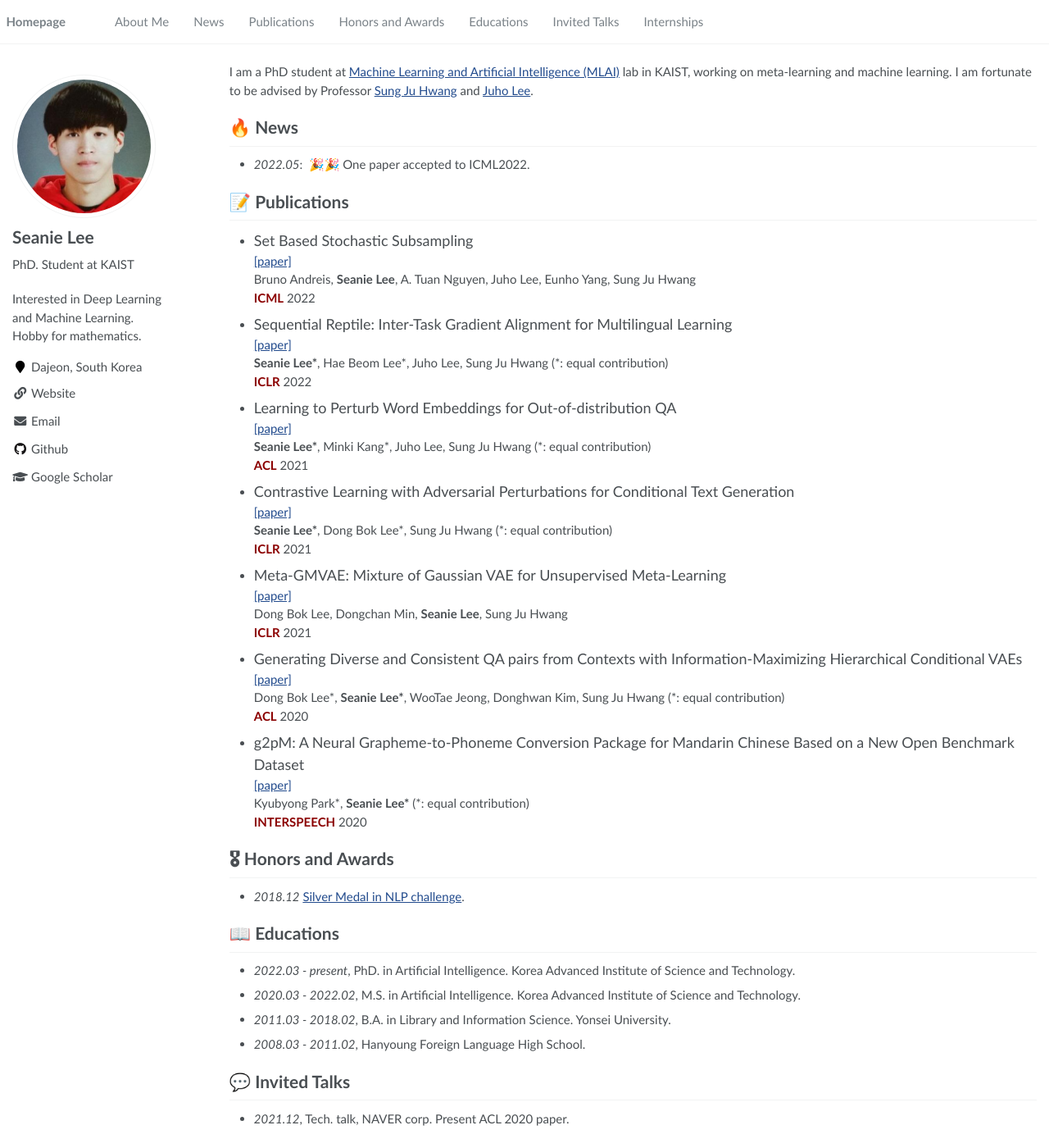
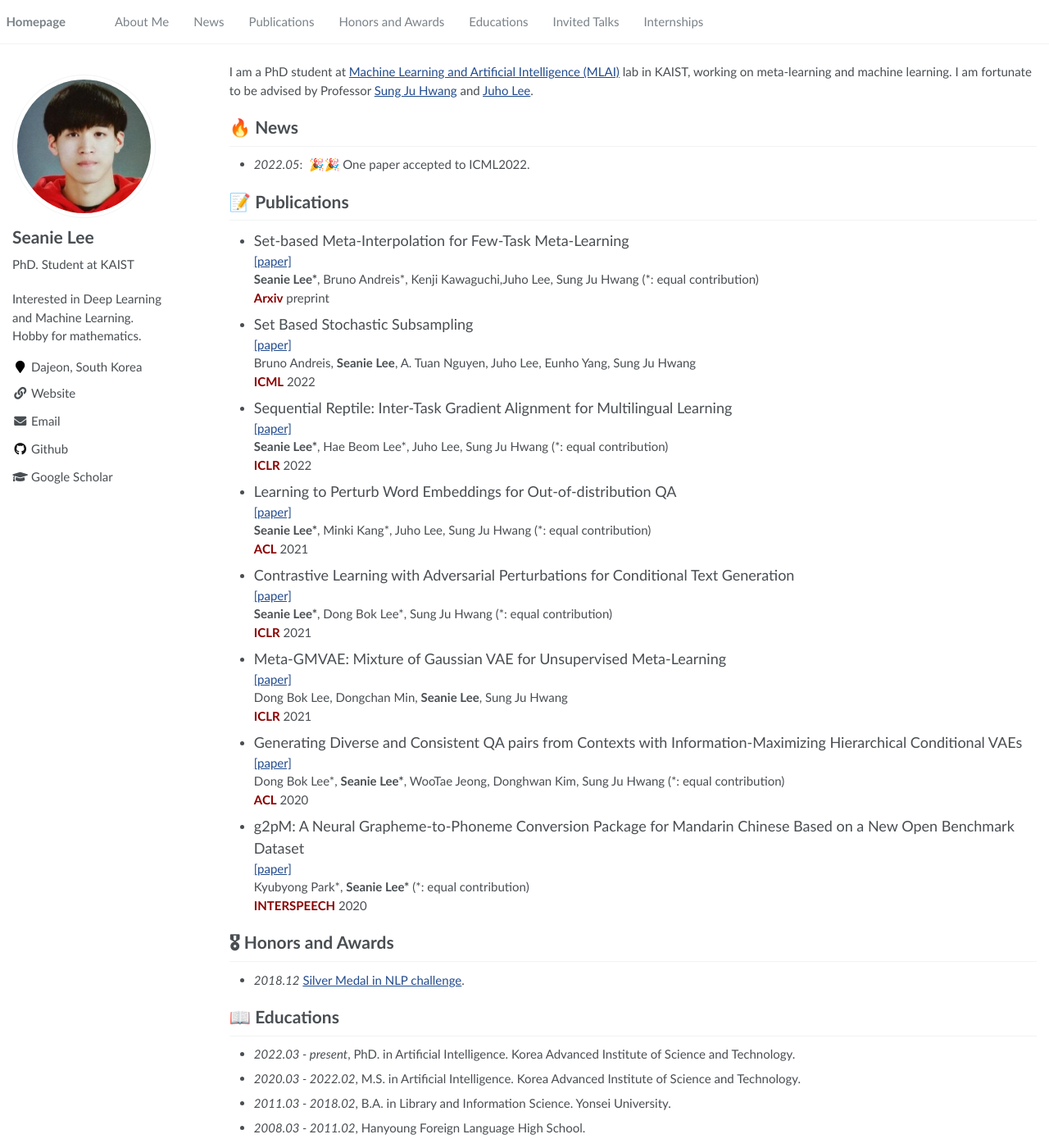
Before and after one commit to seanie12/seanie12.github.io, a Jekyll site: the page built from _pages/about.md, in a window 1280 px wide and 1400 px high. Shown: the whole window at 82% size. Built offline with Jekyll 4.4.1, drawn with Linux system fonts in a browser that asks for light colours; some of the changed text lies outside the part shown.

Commit message:
Update about.md

```diff
--- a/_pages/about.md
+++ b/_pages/about.md
@@ -28,6 +28,10 @@ I am a PhD student at [Machine Learning and Artificial Intelligence (MLAI)](http
 
 # 📝 Publications
 
+- <font size="4">Set-based Meta-Interpolation for Few-Task Meta-Learning</font>
+[[paper]](https://arxiv.org/abs/2205.09990) \\
+ **Seanie Lee\***, Bruno Andreis\*, Kenji Kawaguchi,Juho Lee, Sung Ju Hwang (\*: equal contribution) \\
+<span style="color:darkred">**Arxiv**</span> preprint
 
 - <font size="4">Set Based Stochastic Subsampling</font>
 [[paper]](https://icml.cc/Conferences/2022/Schedule?showEvent=17893) \\
```
Also changed, not shown: other parts of _pages/about.md (+1 -1 lines).
